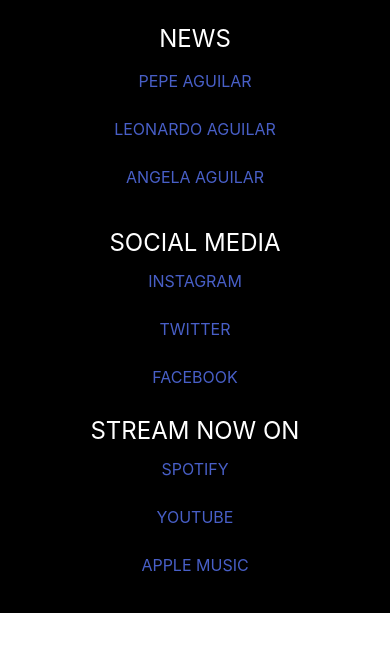
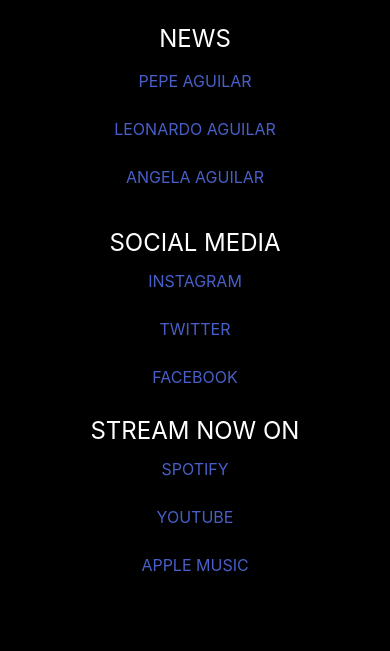
Before and after one commit to Elizabeth-Gutierrez-M/band-website, a plain HTML site: page index.html in a window 390 px wide. Shown: the part 127-778 px from the top of the page. Drawn offline with nearby package versions, Linux system fonts and the light colour scheme.

Commit message:
fix background image on mobile

```diff
--- a/style.css
+++ b/style.css
@@ -4,5 +4,5 @@
 }
 body{
     background-color: black;
-    min-height: 100%vh;
+    min-height: 100vh;
 }
```
